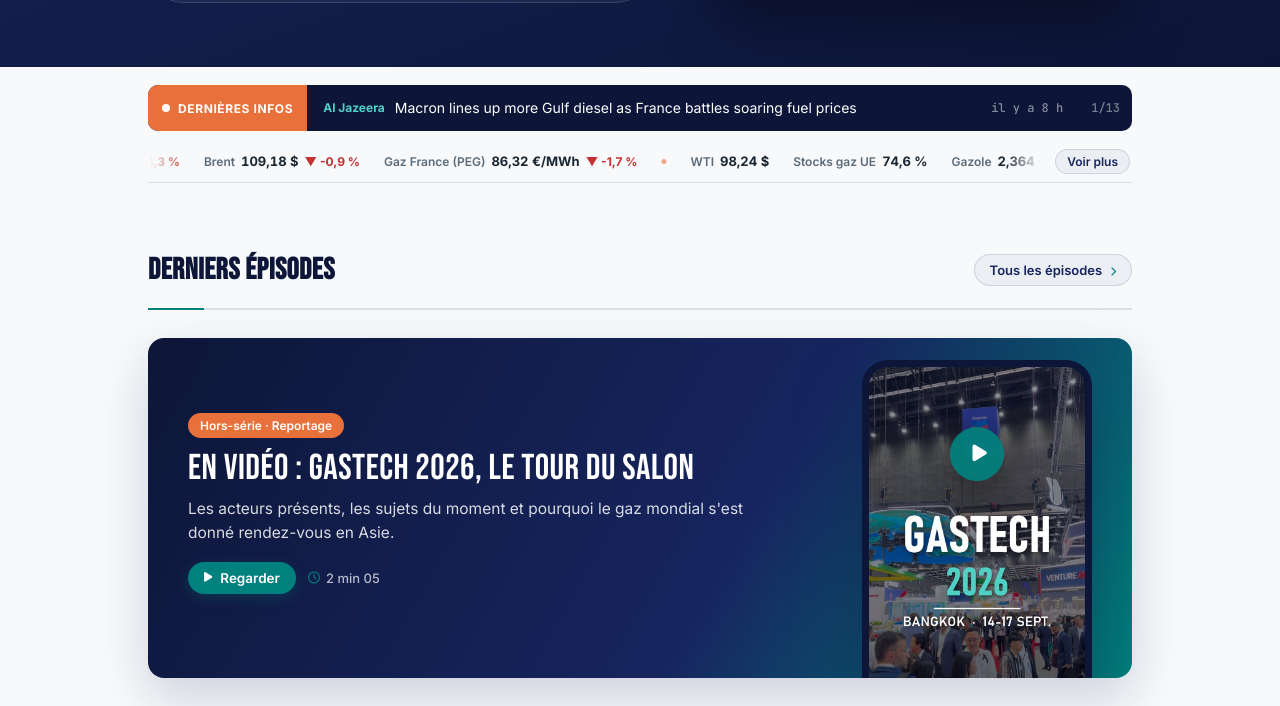
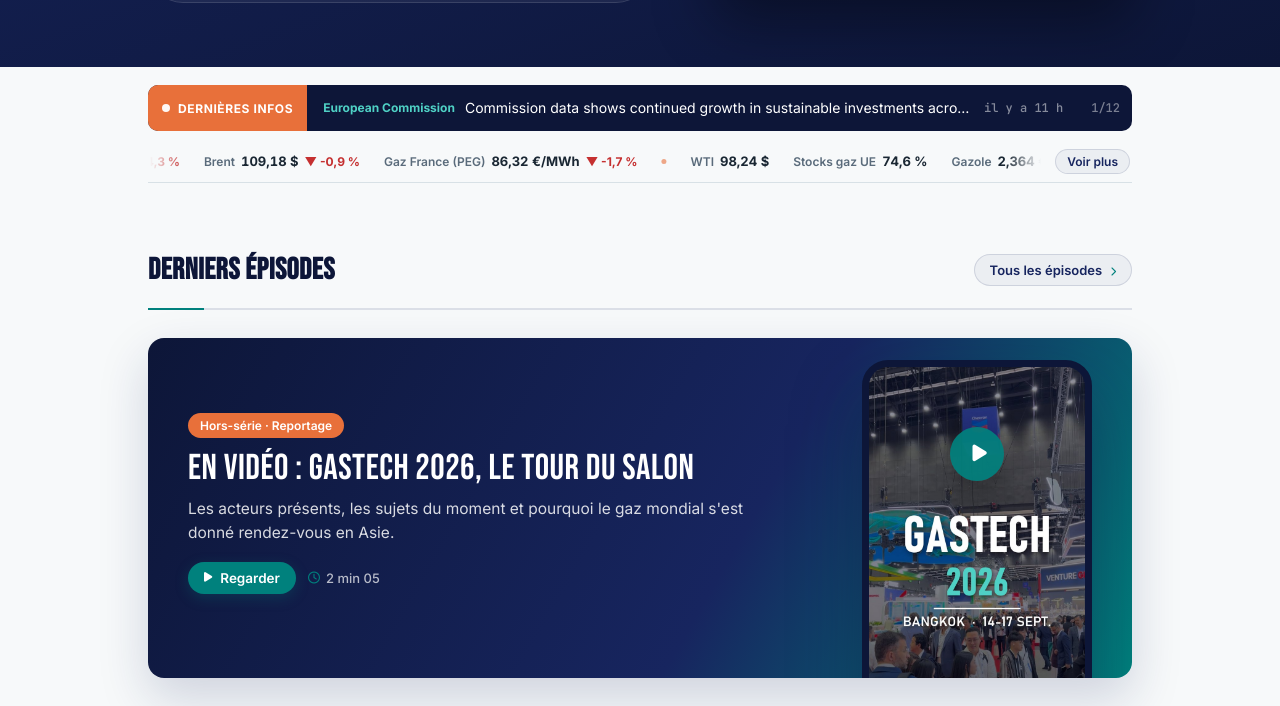
Before and after one commit to InsideEnergyMarkets/Inside-Energy-Markets, a Jekyll site: the page built from index.html, in a window 1280 px wide and 900 px high, scrolled down 417 px, cut to the strip 161-867 px from the top of the window. Built offline with Jekyll 4.4.1, drawn with Linux system fonts in a browser that asks for light colours.

```diff
--- a/_data/incidents.json
+++ b/_data/incidents.json
@@ -1,5 +1,5 @@
 {
- "updated_at": "2026-10-20T21:48:31+00:00",
+ "updated_at": "2026-10-21T00:48:41+00:00",
  "stats": {
   "total_30d": 39,
   "attacks_30d": 34,
--- a/_data/news.json
+++ b/_data/news.json
@@ -1,13 +1,6 @@
 {
- "updated_at": "2026-10-20T21:48:31+00:00",
+ "updated_at": "2026-10-21T00:48:41+00:00",
  "items": [
-  {
-   "title": "Macron lines up more Gulf diesel as France battles soaring fuel prices",
-   "url": "https://www.aljazeera.com/economy/2026/10/20/macron-lines-up-more-gulf-diesel-as-france-battles-soaring-fuel?traffic_source=rss",
-   "source": "Al Jazeera",
-   "lang": "en",
-   "date": "2026-10-20T16:33:43+00:00"
-  },
   {
    "title": "Commission data shows continued growth in sustainable investments across the EU",
    "url": "https://finance.ec.europa.eu/news/commission-data-shows-continued-growth-sustainable-investments-across-eu-2026-10-20_en",
--- a/_data/podcast.json
+++ b/_data/podcast.json
@@ -1,5 +1,5 @@
 {
- "updated_at": "2026-10-20T21:48:31+00:00",
+ "updated_at": "2026-10-21T00:48:41+00:00",
  "episodes": {
   "10": {
    "audio": "https://anchor.fm/s/10edf0868/podcast/play/126486789/https%3A%2F%2Fd3ctxlq1ktw2nl.cloudfront.net%2Fstaging%2F2026-8-29%2F489715b9-9275-387d-cec8-06e4f3de2244.mp3",
```
